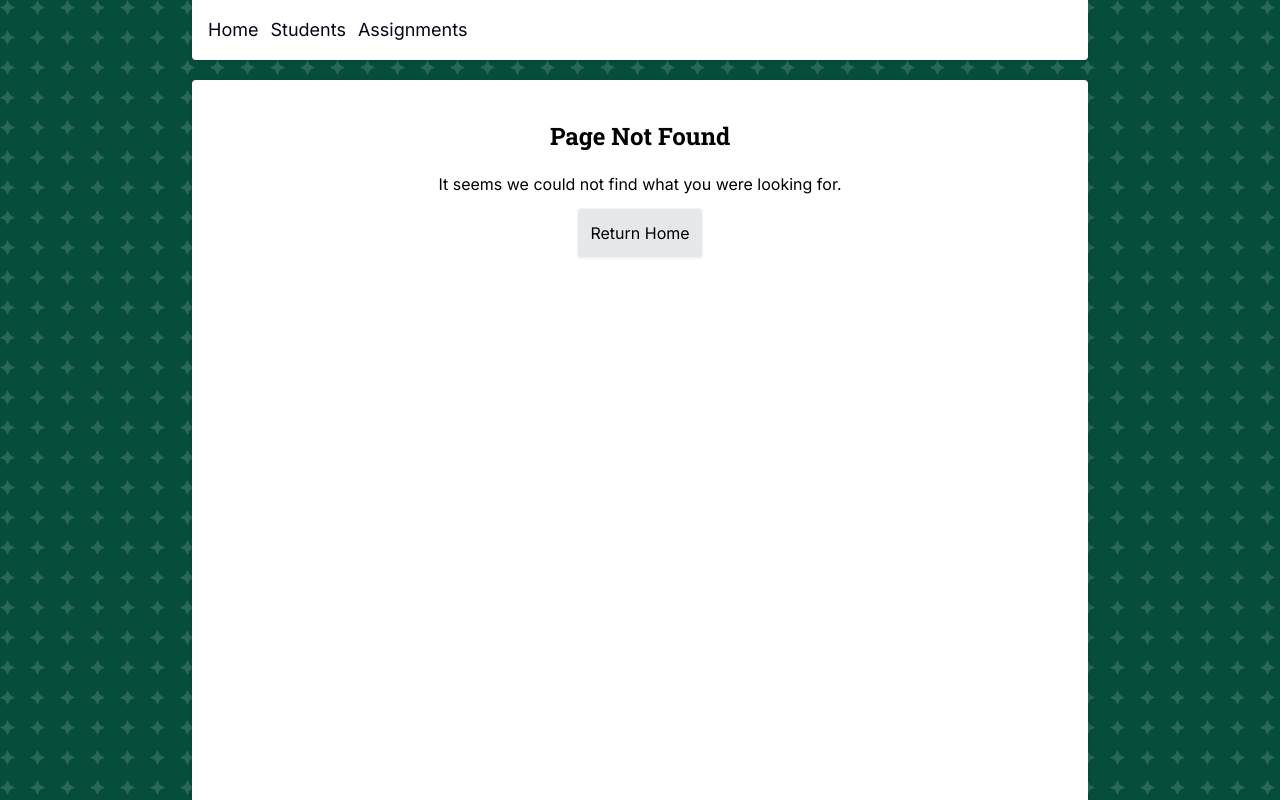
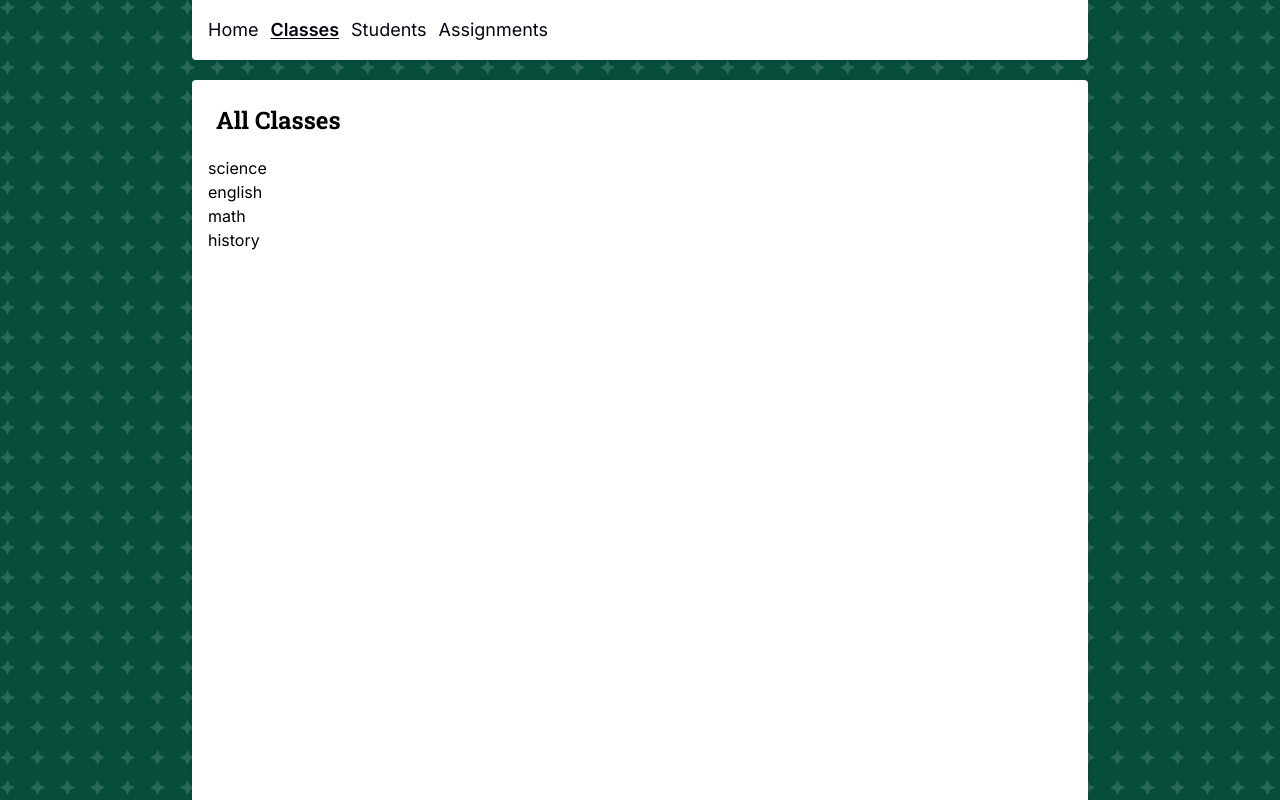
Before and after one commit to M-Desormeaux/next-classroom-dashboard, a Next.js app: page /classes in a window 1280 px wide. Before the commit this address had no page. Built offline with nearby package versions, Linux system fonts and the light colour scheme.

Commit message:
chore/general improvements

```diff
--- /dev/null
+++ b/app/classes/page.tsx
@@ -0,0 +1,34 @@
+import { Metadata } from "next";
+
+import { Section } from "@/components/Section";
+
+import { serif } from "../fonts";
+
+export const metadata: Metadata = {
+  title: "Abacus | Classes",
+};
+
+export default async function ClassesPage() {
+  const classes = [
+    { id: 1, name: "science" },
+    { id: 2, name: "english" },
+    { id: 1, name: "math" },
+    { id: 1, name: "history" },
+  ];
+
+  return (
+    <Section>
+      <header>
+        <h1 className={`p-2 text-2xl font-bold ${serif.className}`}>
+          All Classes
+        </h1>
+      </header>
+
+      <ul>
+        {classes?.map((a: { id: number; name: string }) => (
+          <li key={a?.id}>{a?.name}</li>
+        ))}
+      </ul>
+    </Section>
+  );
+}
--- /dev/null
+++ b/app/error.tsx
@@ -0,0 +1,13 @@
+"use client";
+
+import { serif } from "./fonts";
+
+<div className="rounded border-2 border-red-600 bg-red-50 px-6 py-4">
+  <h1 className={`text-xl font-bold ${serif.className}`}>
+    Woah, something Critical happened.
+  </h1>
+  <p>
+    I apologize for the inconvenience and I am, likely, fixing this as we speak.
+  </p>
+  {/* <button onClick={() => reset()}>Try again</button> */}
+</div>;
--- a/app/not-found.tsx
+++ b/app/not-found.tsx
@@ -1,3 +1,5 @@
+"use client";
+
 import Link from "next/link";
 import { serif } from "./fonts";
 
--- a/app/page.tsx
+++ b/app/page.tsx
@@ -58,6 +58,7 @@ export default async function HomePage() {
       </header>
       <div className="flex grid-cols-2 flex-col gap-3 sm:grid">
         <Card heading="Classroom Grades">
+          {!!assignments && (
             <div className="flex items-center justify-center">
               <svg width={260} height={106}>
                 {classSummary.map((data, index) => (
@@ -101,9 +102,10 @@ export default async function HomePage() {
                 ))}
               </svg>
             </div>
+          )}
         </Card>
         <Card heading="Top Student">
-          <StudentCard student={topStudent} />
+          {!!topStudent && <StudentCard student={topStudent} />}
         </Card>
       </div>
       <Card heading="At Risk Students">
--- a/components/Navbar.tsx
+++ b/components/Navbar.tsx
@@ -5,6 +5,7 @@ import { usePathname } from "next/navigation";
 
 const ROUTES = [
   { label: "Home", href: "/" },
+  { label: "Classes", href: "/classes" },
   { label: "Students", href: "/students" },
   { label: "Assignments", href: "/assignments" },
 ];
--- a/package.json
+++ b/package.json
@@ -6,11 +6,11 @@
     "start": "next start"
   },
   "dependencies": {
-    "@supabase/ssr": "latest",
-    "@supabase/supabase-js": "latest",
+    "@supabase/ssr": "0.1.0",
+    "@supabase/supabase-js": "2.39.7",
     "autoprefixer": "10.4.17",
     "geist": "^1.2.1",
-    "next": "latest",
+    "next": "^14.1.0",
     "postcss": "8.4.33",
     "react": "18.2.0",
     "react-dom": "18.2.0",
```
Also changed, not shown: 1 other file (tests, documents, lock files or other folders). Lines whose indentation alone changed are shown as unchanged.
